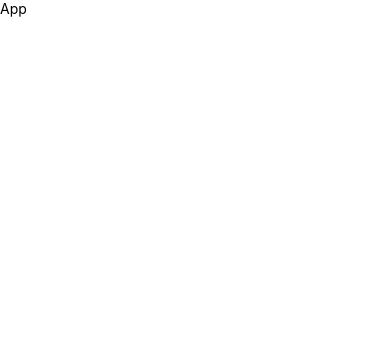
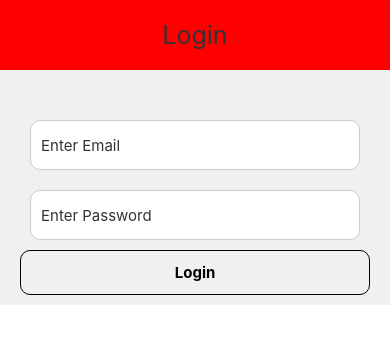
Before and after one commit to Yash777Salave/React-Native-BrushUp_Practise, a React Native app: screen / in a window 390 px wide. Shown: the top 344 px of the page. Built offline with nearby package versions, Linux system fonts and the light colour scheme.

Commit message:
created simple login form

```diff
--- a/App.tsx
+++ b/App.tsx
@@ -1,10 +1,13 @@
 import { StyleSheet, Text, View } from 'react-native'
 import React from 'react'
+import FlatLIST from './src/FlatLIST'
+import Login from './src/Login'
 
 const App = () => {
   return (
     <View>
-      <Text>App</Text>
+      {/* <FlatLIST/> */}
+      <Login/>
     </View>
   )
 }
--- /dev/null
+++ b/src/FlatLIST.jsx
@@ -0,0 +1,57 @@
+import { FlatList, StyleSheet, Text, View } from 'react-native'
+import React from 'react'
+
+const FlatLIST = () => {
+    const Data = [
+        {
+            id : 1,
+            Name : "Yash Baba"
+        },
+        {
+            id : 2,
+            Name : "Kedar patil"
+        },{
+            id : 3,
+            Name : "Rajesh Patil"
+        },{
+            id : 4,
+            Name : "Komal pawar"
+        },
+        {
+            id : 5,
+            Name : "Suman Patil"
+        },{
+            id : 6,
+            Name : "Vinayak patil"
+        },{
+            id : 7,
+            Name : "Ram Patil"
+        },
+    ]
+    const renderItem = ({item})=>{
+        return(
+            <View>
+                <Text>{item.Name}</Text>
+            </View>
+        )
+    }
+  return (
+    <View>
+        <FlatList
+        data={Data}
+        renderItem={renderItem}
+        contentContainerStyle={styles.constainer}
+        />
+    </View>
+  )
+}
+
+export default FlatLIST
+
+const styles = StyleSheet.create({
+    constainer : {
+        backgroundColor:"red",
+        padding:10,
+        margin:10
+    }
+})
--- /dev/null
+++ b/src/Login.jsx
@@ -0,0 +1,89 @@
+import {
+  StyleSheet,
+  Text,
+  TextInput,
+  TouchableOpacity,
+  View,
+} from 'react-native';
+import React, { useState } from 'react';
+
+const Login = () => {
+  const [email, setEmail] = useState();
+  const [password, setPassword] = useState();
+
+  const handleLogin = () => {
+    console.log('Email is = ', email);
+    console.log('Password is = ', password);
+
+    setEmail('');
+    setPassword('');
+  };
+
+  return (
+    <View style={{ backgroundColor: 'red' }}>
+      <View>
+        <Text style={styles.loginText}>Login</Text>
+      </View>
+      <View style={styles.inputContainer}>
+        <TextInput
+          placeholder="Enter Email"
+          style={styles.input}
+          onChangeText={setEmail}
+          value={email}
+          keyboardType="email-address"
+        />
+        <TextInput
+          placeholder="Enter Password"
+          style={styles.input}
+          onChangeText={setPassword}
+          value={password}
+          secureTextEntry
+        />
+        <TouchableOpacity style={styles.buttonContainer} onPress={handleLogin}>
+          <Text style={styles.buttonText}>Login</Text>
+        </TouchableOpacity>
+      </View>
+    </View>
+  );
+};
+
+export default Login;
+
+const styles = StyleSheet.create({
+  mainContainer: {},
+  input: {
+    borderWidth: 1,
+    backgroundColor: '#ffff',
+    borderRadius: 10,
+    paddingHorizontal: 10,
+    height: 50,
+    borderColor: '#ccc',
+    fontSize: 15,
+    color: '#333',
+    margin: 10,
+  },
+  inputContainer: {
+    padding: 10,
+    justifyContent: 'center',
+    paddingHorizontal: 20,
+    paddingTop: 40,
+    backgroundColor: '#f0f0f0',
+  },
+  loginText: {
+    fontSize: 25,
+    textAlign: 'center',
+    marginBottom: 20,
+    color: '#333',
+    marginTop: 20,
+  },
+  buttonContainer: {
+    borderWidth: 1,
+    alignItems: 'center',
+    paddingVertical: 12,
+    borderRadius: 10,
+  },
+  buttonText: {
+    fontSize: 15,
+    fontWeight: 'bold',
+  },
+});
```
Also changed, not shown: src/Screens/contact/contactList.jsx (added, +14 -0 lines).
